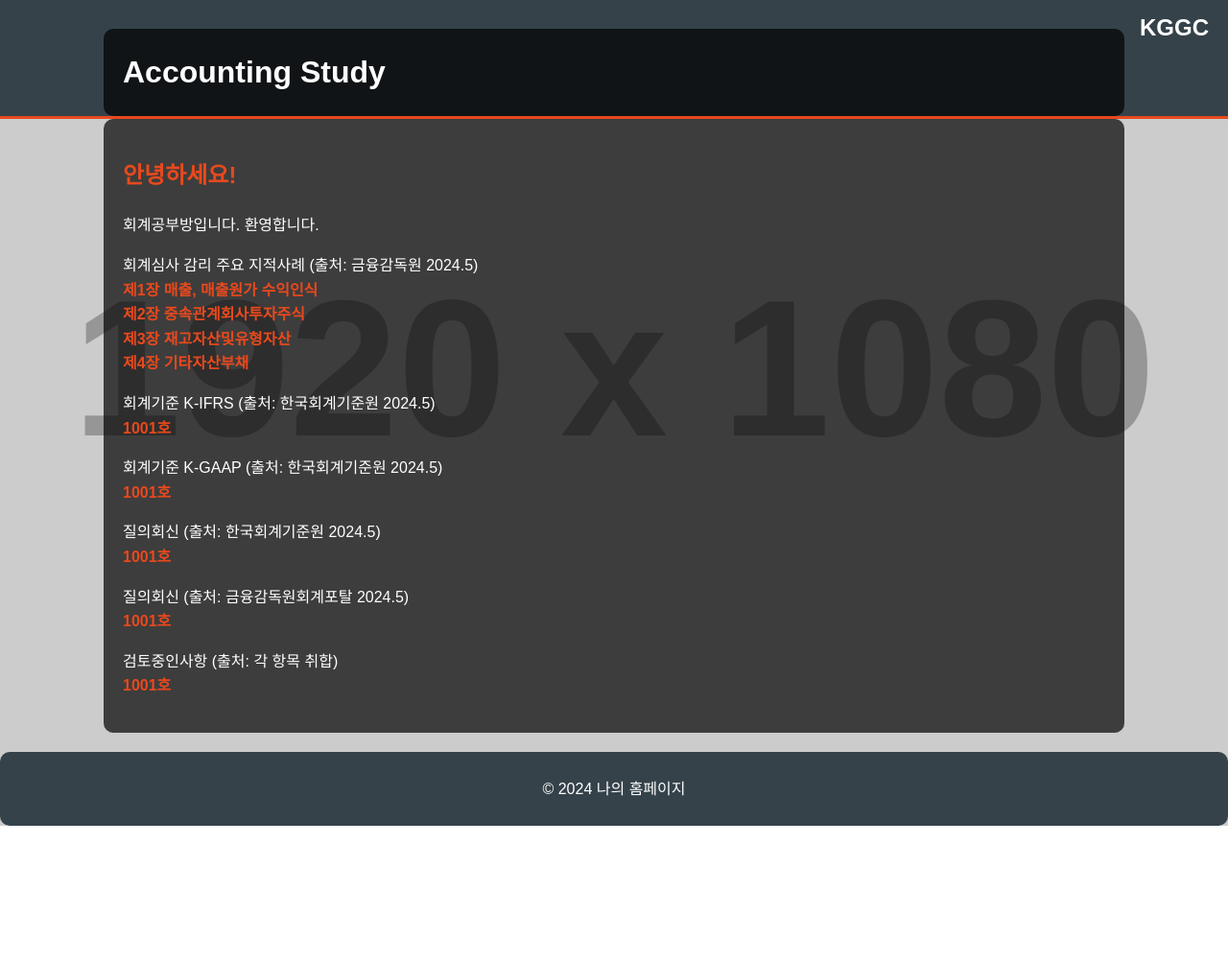
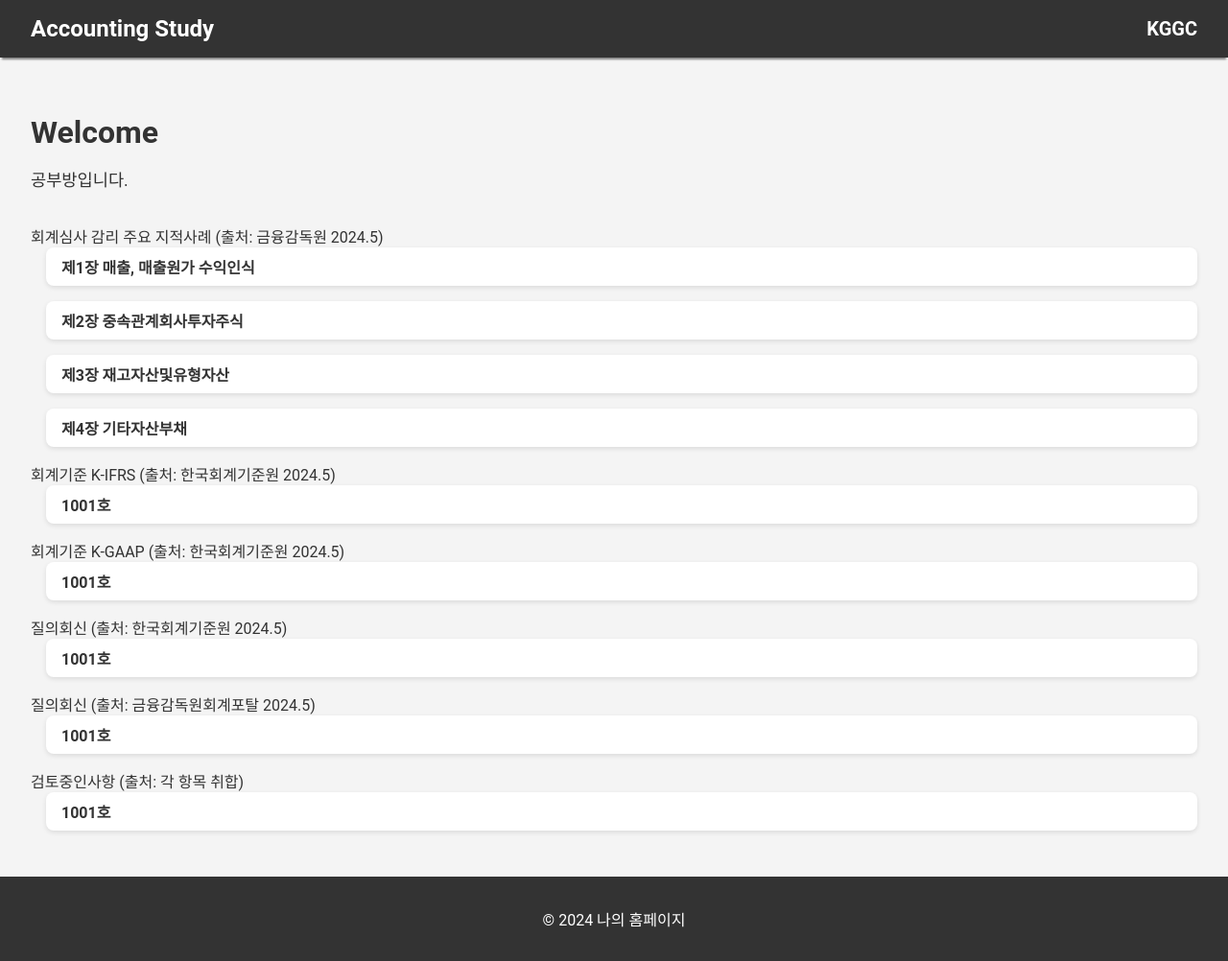
Before and after one commit to AccountingStudy/KGGC, a plain HTML site: page index.html in a window 1280 px wide. Shown: the whole page at 96% size. Before the commit the page ends 861 px from the top, so only its background shows below. Drawn offline with Linux system fonts and the light colour scheme; placeholder pictures from the web are drawn by us.

Commit message:
Update index.html

```diff
--- a/index.html
+++ b/index.html
@@ -6,77 +6,95 @@
     <title>Accounting Study</title>
     <style>
         body {
-            font-family: Arial, sans-serif;
-            line-height: 1.6;
+            font-family: 'Roboto', sans-serif;
             margin: 0;
             padding: 0;
-            background-image: url('https://via.placeholder.com/1920x1080'); /* 도시적인 배경 이미지 URL */
-            background-size: cover;
-            background-attachment: fixed;
-            color: #ffffff;
-        }
-        .container {
-            width: 80%;
-            margin: auto;
-            overflow: hidden;
-            background: rgba(0, 0, 0, 0.7); /* 반투명한 배경색 */
-            padding: 20px;
-            border-radius: 10px;
+            background: #f4f4f4;
+            color: #333;
         }
         header {
-            background: #35424a;
-            color: #ffffff;
-            padding-top: 30px;
-            min-height: 70px;
-            border-bottom: #e8491d 3px solid;
-            position: relative;
+            background: #333;
+            color: #fff;
+            padding: 1rem 0;
+            box-shadow: 0 4px 2px -2px gray;
+        }
+        header .container {
+            display: flex;
+            justify-content: space-between;
+            align-items: center;
+            padding: 0 2rem;
         }
         header h1 {
-            display: inline;
+            margin: 0;
+            font-size: 1.5rem;
         }
         header .trademark {
-            position: absolute;
-            top: 10px;
-            right: 20px;
-            font-size: 24px;
+            font-size: 1.25rem;
             font-weight: bold;
         }
-        header a {
-            color: #ffffff;
+        nav ul {
+            list-style: none;
+            padding: 0;
+            margin: 0;
+            display: flex;
+        }
+        nav ul li {
+            margin-left: 2rem;
+        }
+        nav ul li a {
+            color: #fff;
             text-decoration: none;
-            text-transform: uppercase;
-            font-size: 16px;
+            font-size: 1rem;
         }
-        header ul {
-            padding: 0;
-            list-style: none;
+        nav ul li a:hover {
+            text-decoration: underline;
         }
-        header li {
-            display: inline;
-            padding: 0 20px 0 20px;
+        .main-content {
+            padding: 2rem;
         }
         .main-content h2 {
-            color: #e8491d;
+            color: #333;
+            font-size: 2rem;
+            margin-bottom: 1rem;
         }
-        .footer {
-            background: #35424a;
-            color: #ffffff;
-            text-align: center;
-            padding: 10px;
-            margin-top: 20px;
-            border-radius: 10px;
+        .main-content p {
+            font-size: 1.1rem;
+            line-height: 1.6;
+            margin-bottom: 2rem;
         }
-        ul {
-            list-style-type: none;
-            padding-left: 0;
+        .main-content ul {
+            list-style: none;
+            padding: 0;
         }
-        ul li a {
-            color: #e8491d;
+        .main-content ul li {
+            margin-bottom: 1rem;
+        }
+        .main-content ul li ul {
+            padding-left: 1rem;
+        }
+        .main-content ul li a {
+            color: #333;
             text-decoration: none;
             font-weight: bold;
+            display: block;
+            padding: 0.5rem 1rem;
+            background: #fff;
+            border-radius: 0.5rem;
+            box-shadow: 0 2px 5px rgba(0, 0, 0, 0.1);
+            transition: all 0.3s ease;
         }
-        ul li a:hover {
-            text-decoration: underline;
+        .main-content ul li a:hover {
+            background: #e8491d;
+            color: #fff;
+        }
+        footer {
+            background: #333;
+            color: #fff;
+            text-align: center;
+            padding: 1rem 0;
+            position: relative;
+            bottom: 0;
+            width: 100%;
         }
     </style>
 </head>
@@ -88,8 +106,8 @@
         </div>
     </header>
     <div class="container main-content">
-        <h2>안녕하세요!</h2>
-        <p>회계공부방입니다. 환영합니다.</p>
+        <h2>Welcome</h2>
+        <p>공부방입니다.</p>
         <div>
             <ul>
                 <li>회계심사 감리 주요 지적사례 (출처: 금융감독원 2024.5)
@@ -148,7 +166,7 @@
             </ul>
         </div>
     </div>
-    <footer class="footer">
+    <footer>
         <p>&copy; 2024 나의 홈페이지</p>
     </footer>
 </body>
```
